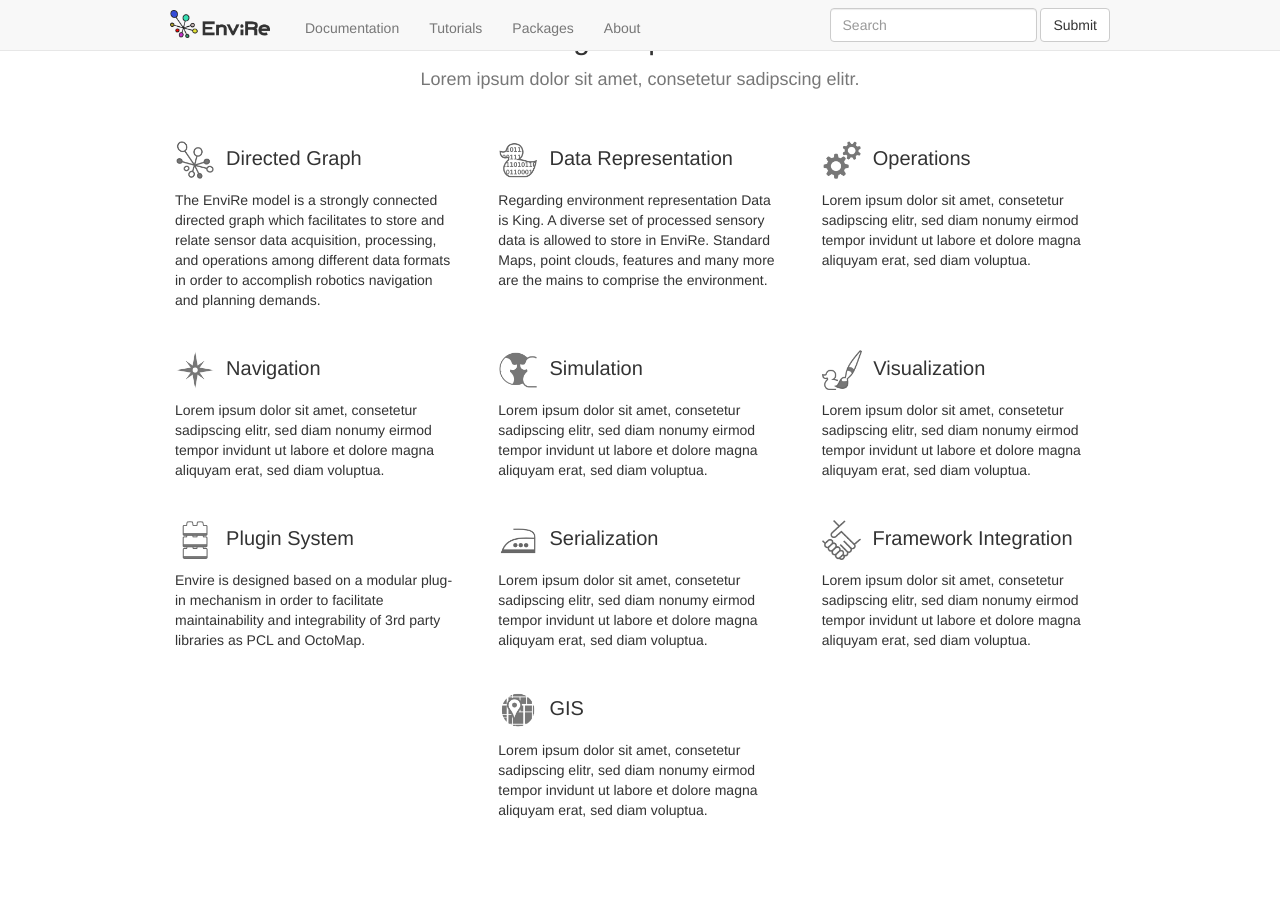
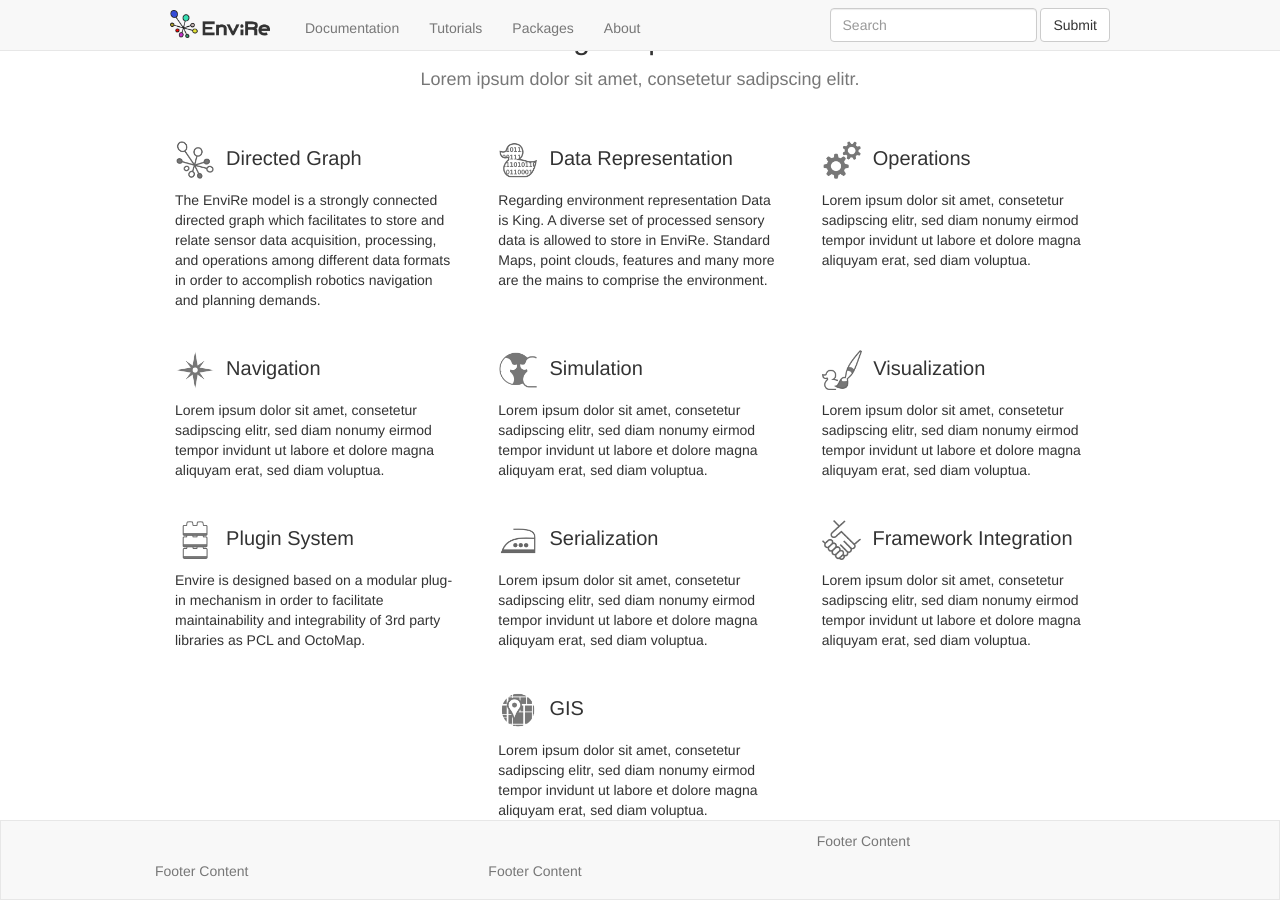
Before and after one commit to envire/envire.github.io, a Jekyll site: the page built from index.html, in a window 1280 px wide and 900 px high, scrolled down 972 px. Built offline with Jekyll 4.4.1, drawn with Linux system fonts in a browser that asks for light colours; nearby versions of some CDN libraries.

Commit message:
add footer

```diff
--- a/_includes/footer.html
+++ b/_includes/footer.html
@@ -1,5 +1,15 @@
     <footer class="footer">
-      <div class="container">
-        <p class="text-muted">Place sticky footer content here.</p>
+      <div class="footer_wrapper">
+        <div class="row">
+            <div class="col-md-4">
+                <p class="text-muted">Footer Content</p>
+            </div>
+            <div class="col-md-4">
+                <p class="text-muted">Footer Content</p>
+            </div>
+            <div class="col-md-4">
+                <p class="text-muted">Footer Content</p>
+            </div>
+        </div>
       </div>
     </footer>
--- a/_layouts/default.html
+++ b/_layouts/default.html
@@ -6,14 +6,15 @@
     <body>
         {% include nav_main.html %}
 
-        <div class="container">
+        <div class="container full_size">
             {{ content }}
         </div>
+
+        {% include footer.html %}
 
         <!-- jQuery (necessary for Bootstrap's JavaScript plugins) -->
         <script src="https://ajax.googleapis.com/ajax/libs/jquery/1.11.3/jquery.min.js"></script>
         <!-- Include all compiled plugins (below), or include individual files as needed -->
         <script src="{{ "js/bootstrap.min.js" | prepend: site.url }}"></script>
-
     </body>
 </html>
--- a/_layouts/home.html
+++ b/_layouts/home.html
@@ -120,7 +120,7 @@
             </div>
         </div>
     </div>
-    <div class="block_container">
+    <div class="block_container full_size">
         <div class="container">
             <div class="home_header">
                 <h2>Take advantage of powerfull features</h2>
@@ -190,6 +190,8 @@
         </div>
     </div>
 
+    {% include footer.html %}
+
         <!-- jQuery (necessary for Bootstrap's JavaScript plugins) -->
         <script src="https://ajax.googleapis.com/ajax/libs/jquery/1.11.3/jquery.min.js"></script>
         <!-- Include all compiled plugins (below), or include individual files as needed -->
--- a/css/envire.css
+++ b/css/envire.css
@@ -1,5 +1,9 @@
 body {
     padding-top: 70px; /* the height (50px) and margin-bottom (20px) of nav bar */
+}
+
+html, body {
+    height: 100%;
 }
 
 .container {
@@ -9,11 +13,45 @@ body {
   padding-right: 15px;
 }
 
-@media (min-width: 1200px)
+.full_size
 {
+    min-height: 100%;
+    height: auto !important;
+    height: 100%;
+    margin: 0 auto -80px; /* the bottom margin is the negative value of the footer's height */
+    padding-bottom: 100px;
+    position: relative;
+}
+
+@media (min-width: 768px) {
     .container {
-        width: 970px;
+        width: 750px;
     }
+    .footer_wrapper
+    {
+        width: 750px;
+    }
+}
+
+@media (min-width: 1200px) {
+  .container {
+    width: 970px
+  }
+  .footer_wrapper {
+    width: 970px
+  }
+}
+
+.footer {
+    height: 80px; /* .push must be the same height as .footer */
+    background-color: #f8f8f8;
+    border: 1px solid #e7e7e7;
+    position: relative;
+}
+
+.footer_wrapper
+{
+    margin: 10px auto;
 }
 
 /* NAV BAR */
```
